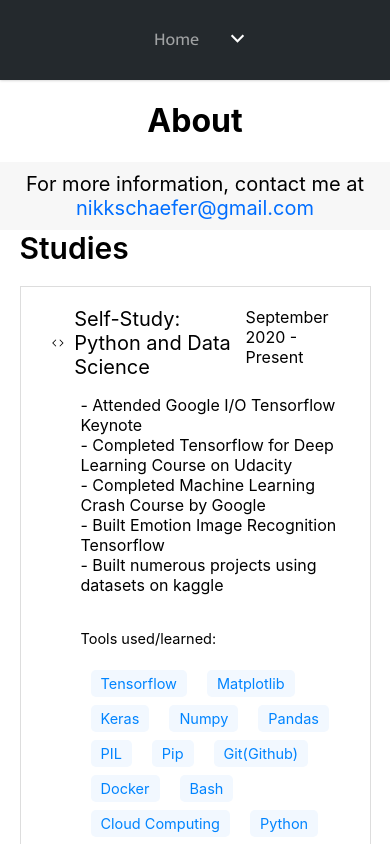
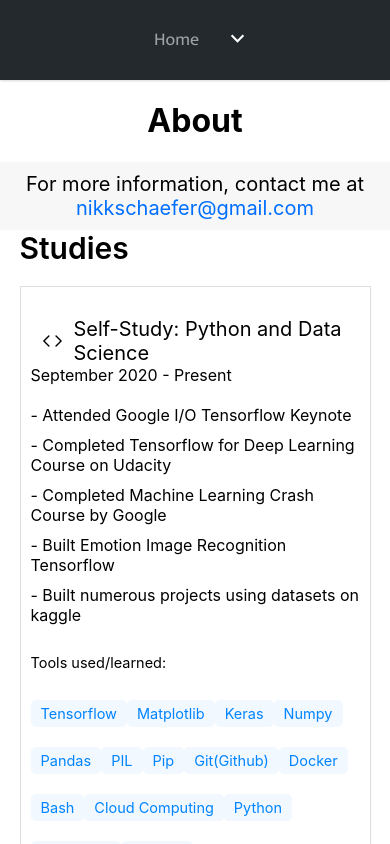
Before and after one commit to NikSchaefer/nikschaefer.com, a Next.js app: page /about in a window 390 px wide. Shown: the top 844 px of the page. Built offline with nearby package versions, Linux system fonts and the light colour scheme.

Commit message:
feat: mobile optimization

```diff
--- a/src/pages/about.tsx
+++ b/src/pages/about.tsx
@@ -62,6 +62,23 @@ const Node = styled.div`
 			:hover {
 				text-decoration: underline;
 			}
+		}
+	}
+	@media (max-width: 800px) {
+		padding: 10px;
+		.top {
+			flex-direction: column;
+			margin: 20px 0;
+		}
+		ul {
+			margin: 0;
+			padding: 0;
+			li {
+				margin: 10px 0;
+			}
+		}
+		.link {
+			margin: 20px 10px;
 		}
 	}
 `;
--- a/src/pages/portfolio/index.tsx
+++ b/src/pages/portfolio/index.tsx
@@ -90,6 +90,7 @@ const ProjectContainer = styled.div`
 `;
 const Project = styled.a`
 	width: 20%;
+	min-width: 300px;
 	background-color: var(--secondary);
 	text-align: left;
 	border: 1px solid #e5e7eb;
@@ -104,6 +105,7 @@ const StyledList = styled.ul`
 	display: flex;
 	justify-content: center;
 	align-items: center;
+	flex-wrap: wrap;
 	button {
 		margin: 10px 5px;
 		border: solid 2px var(--border);
--- a/src/pages/sitemap.tsx
+++ b/src/pages/sitemap.tsx
@@ -34,10 +34,6 @@ const otherPages: Link[] = [
 	{
 		link: "/snippets",
 		name: "Code Snippets",
-	},
-	{
-		link: "/activity",
-		name: "Recent Github Activity",
 	},
 	{
 		link: "/repos",
```
